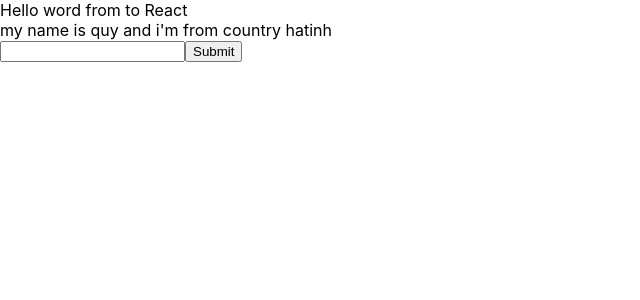
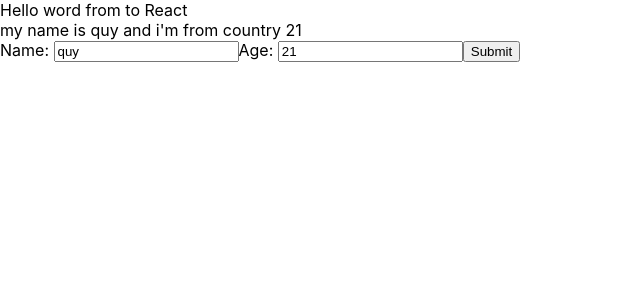
Before and after one commit to ghostdev11/react_hook_beginners, a React (Create React App) app: page / in a window 1280 px wide. Shown: the top 300 px of the page, without its empty margins (0-640 px from the left). Built offline with nearby package versions, Linux system fonts and the light colour scheme.

Commit message:
Nesting compomemt - cha lồng con

```diff
--- a/src/components/MyComponents.js
+++ b/src/components/MyComponents.js
@@ -2,64 +2,14 @@
 // hook components
 import { eventWrapper } from "@testing-library/user-event/dist/utils";
 import React from "react";
+import UserInfor from "./UserInfor";
 class MyComponents extends React.Component{
-  //.jsx
-  // Một render() thì chỉ chứa được 1 element
-  // state la 1 object
-  state = {
-    name: 'quy',
-    age : 21,
-    address: 'hatinh'
-  };
-  handlerClick (event){
-    console.log('>>> Hello ban from react');
-    // console.log(event);
-    // console.log('age:', this.state.age)
-    this.setState(
-      {
-        name: 'eric',
-        age: (Math.floor(Math.random() * 100)+1)
-      }
-    )
-    // this.setState(
-    //   {age: Math.floor(Math.random() * 100)+1}
-    // )
-  }
-
-  handlerOnMoverOver(event){
-    // console.log(event)
-    // console.log(event.target)
-    console.log(event.pageX)
-  }
-
-  handlerOnChangeInput = (event)=> {
-    // setState thuộc tính name của state{}.
-    this.setState(
-      {
-        name: event.target.value
-      }
-    )
-    // console.log(event, event.target.value)
-  }
-
-  handlerOnSubmit = (event)=> {
-    event.preventDefault();
-    console.log(this.state)
-  }
   render(){
     // .jsx
     return (
       <div>
-        my name is {this.state.name} and i'm from country {this.state.address}
-        <form onSubmit={(event)=> this.handlerOnSubmit(event)}>
-          <input
-          type="text"
-          onChange={(event) => this.handlerOnChangeInput(event)}
-          />
-          <button>Submit</button>
-        </form>
+        <UserInfor/>
       </div>
-
     );
   }
 }
--- /dev/null
+++ b/src/components/UserInfor.js
@@ -0,0 +1,54 @@
+import React from "react";
+import MyComponents from "./MyComponents";
+
+class UserInfor extends React.Component{
+  state = {
+    name: 'quy',
+    age : 21,
+    address: 'hatinh'
+  };
+  handlerOnChangeInput = (event)=> {
+    // setState thuộc tính name của state{}.
+    this.setState(
+      {
+        name: event.target.value
+      }
+    )
+    // console.log(event, event.target.value)
+  }
+  handlerOnChangeAge = (event)=> {
+    this.setState(
+      {
+        age: event.target.value
+      }
+    )
+  }
+
+  handlerOnSubmit = (event)=> {
+    event.preventDefault();
+    console.log(this.state)
+  }
+  render(){
+    return(
+      <div>
+        my name is {this.state.name} and i'm from country {this.state.age}
+        <form onSubmit={(event)=> this.handlerOnSubmit(event)}>
+          <label>Name: </label>
+          <input
+          value={this.state.name}
+          type="text"
+          onChange={(event) => this.handlerOnChangeInput(event)}
+          />
+          <label>Age: </label>
+          <input
+          value={this.state.age}
+          type="text"
+          onChange={(event) => this.handlerOnChangeAge(event)}
+          />
+          <button>Submit</button>
+        </form>
+      </div>
+    )
+  }
+}
+export default UserInfor;
```
